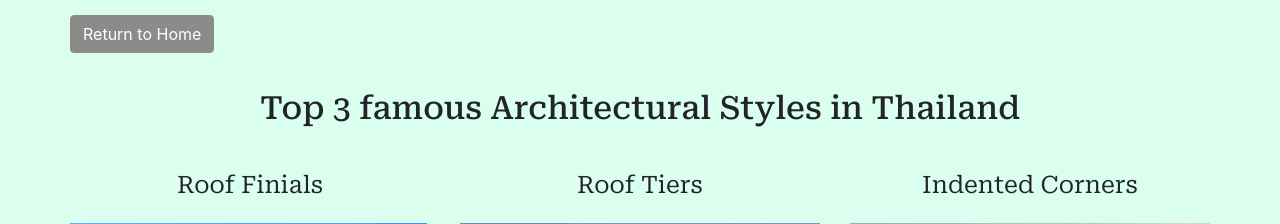
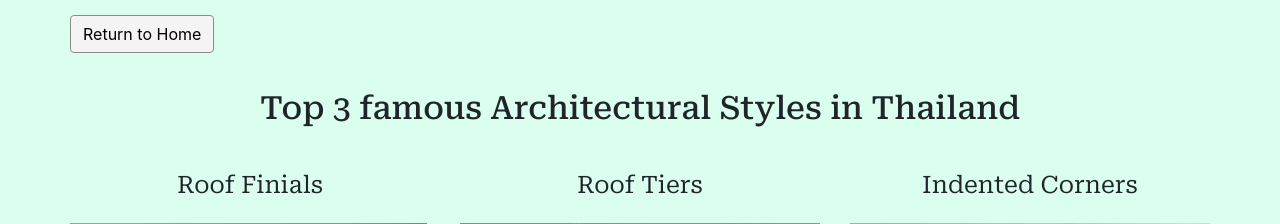
Before and after one commit to kentrietran/SEAsiaArchitectureProject, a Flask app: page /learn/1 in a window 1280 px wide. Shown: the part 56-280 px from the top of the page. Run offline with Flask 3, Linux system fonts and the light colour scheme; some libraries are stand-ins or nearby versions.

Commit message:
edit return button colors

```diff
--- a/static/main.css
+++ b/static/main.css
@@ -15,6 +15,13 @@ div.container-fluid{
     border-bottom: 2px #8b8c89 !important;
 }
 .return-button{
+    background-color: #f5f3f4ff !important;
+    border: 1px solid #8b8c89 !important;
+    margin-top: 15px;
+    color: black;
+}
+.return-button:hover{
+    color: black !important;
     background-color: #8b8c89 !important;
     border: 1px solid #8b8c89 !important;
 }
@@ -168,9 +175,7 @@ div.container{
     width: 50rem;
     height: max-content;
 }
-.return-button{
-    margin-top: 15px;
-}
+
 
 /* styles.css */
 
```
